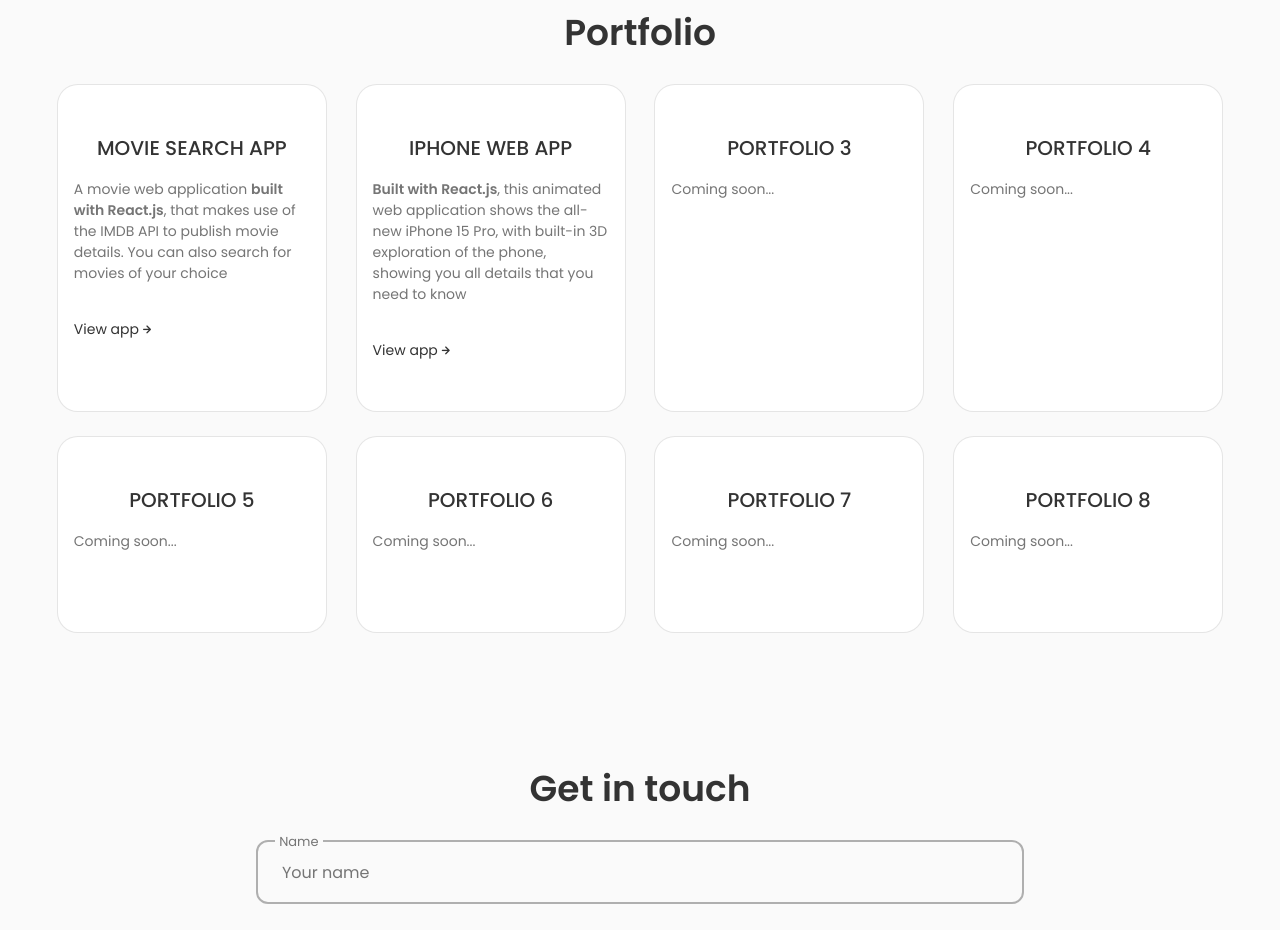
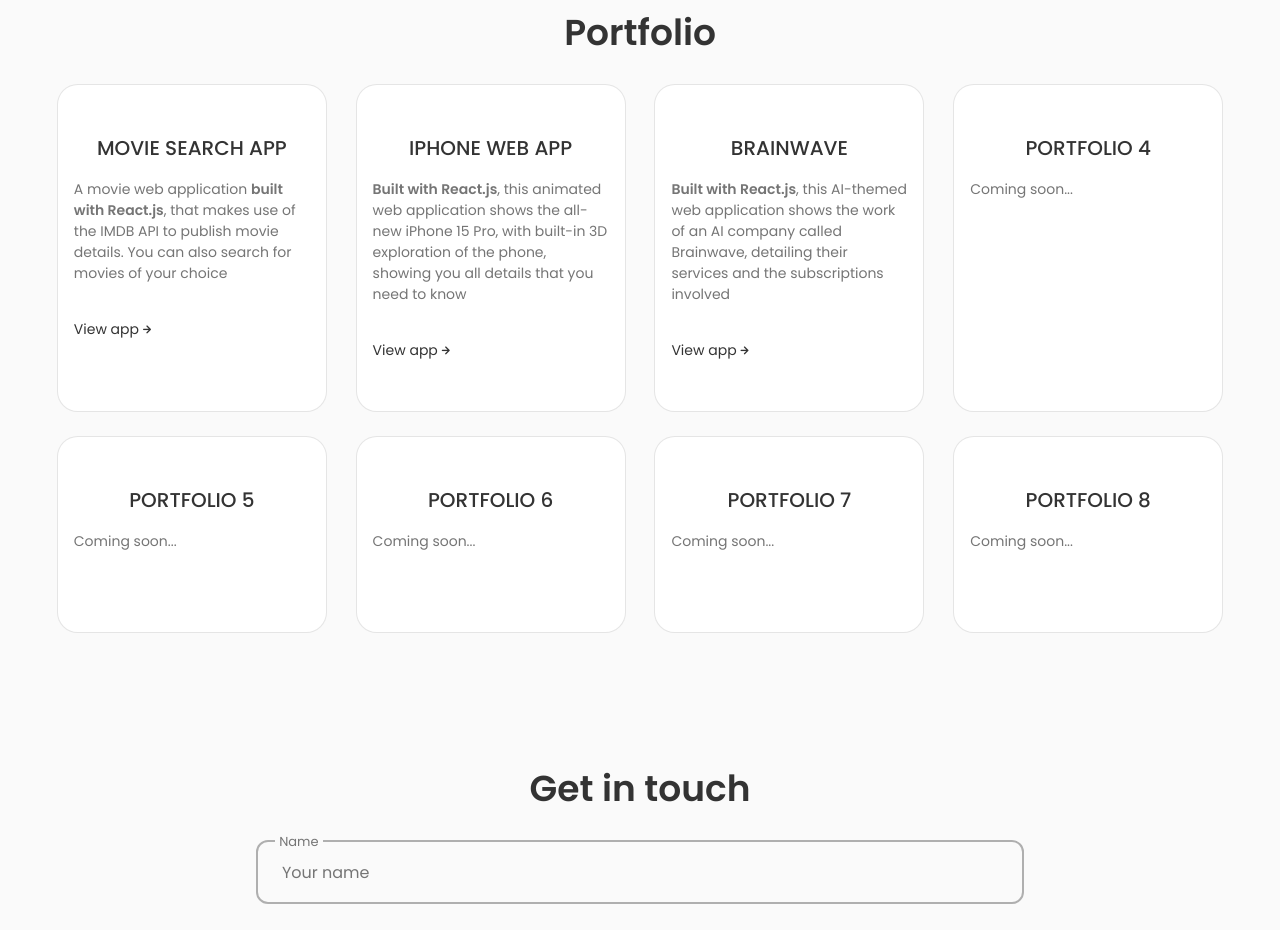
Before and after one commit to Fred-Michael/portfolio-app, a React (Create React App) app: page / in a window 1280 px wide. Shown: the part 1200-2130 px from the top of the page. Built offline with nearby package versions, Linux system fonts and the light colour scheme.

Commit message:
addition of brainwave project

```diff
--- a/src/components/portfolio/Portfolio.jsx
+++ b/src/components/portfolio/Portfolio.jsx
@@ -22,8 +22,10 @@ const Portfolio = () => {
                 </div>
 
                 <div className="services_content">
-                    <h3 className="services_title">PORTFOLIO 3</h3>
-                    <p className="services_modal-description">Coming soon...</p>
+                    <h3 className="services_title">BRAINWAVE</h3>
+                    <p className="services_modal-description"><b>Built with React.js</b>, this AI-themed web application shows the work of an AI company called Brainwave, detailing their services and the subscriptions involved</p>
+
+                    <a href='https://lively-forest-00bedce0f.5.azurestaticapps.net' target='_blank' rel='noopener noreferrer' className='services_button'>View app <i className='uil uil-arrow-right services_button-icon'></i></a>
                 </div>
 
                 <div className="services_content">
```
